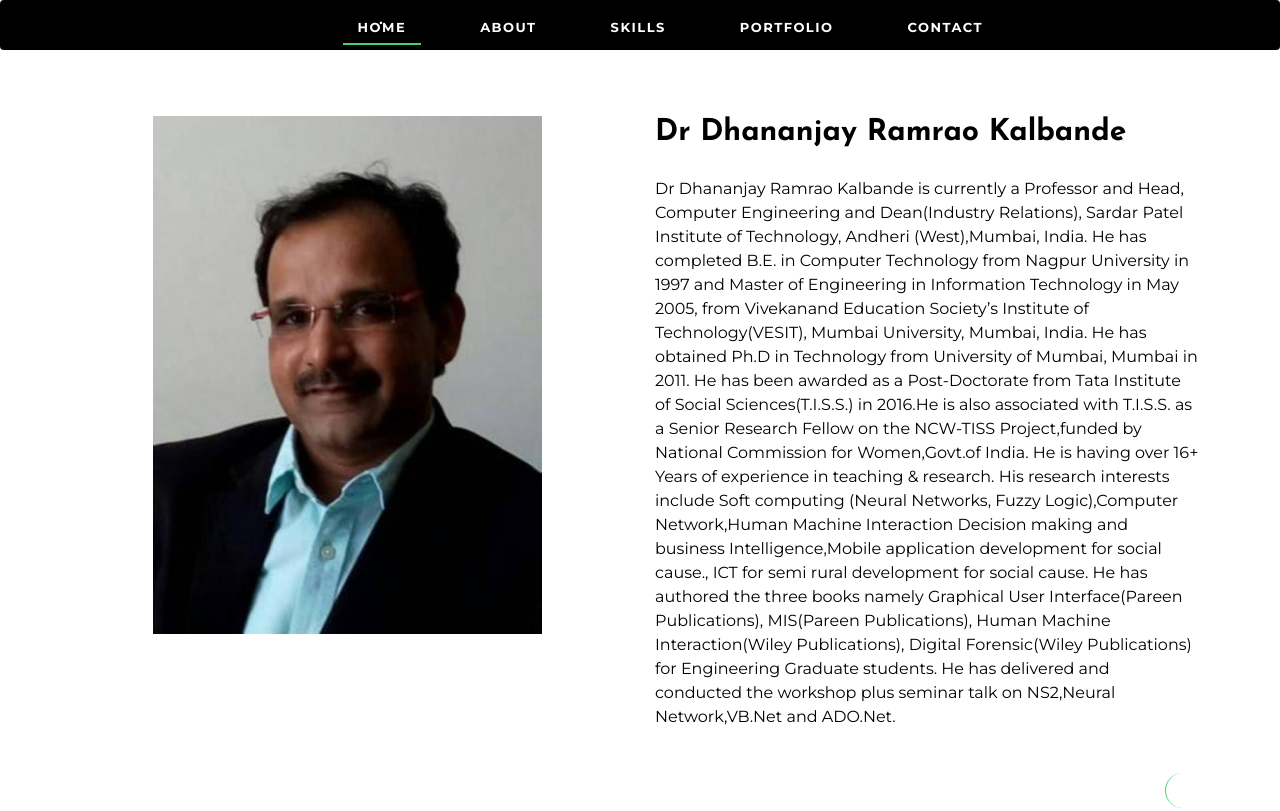
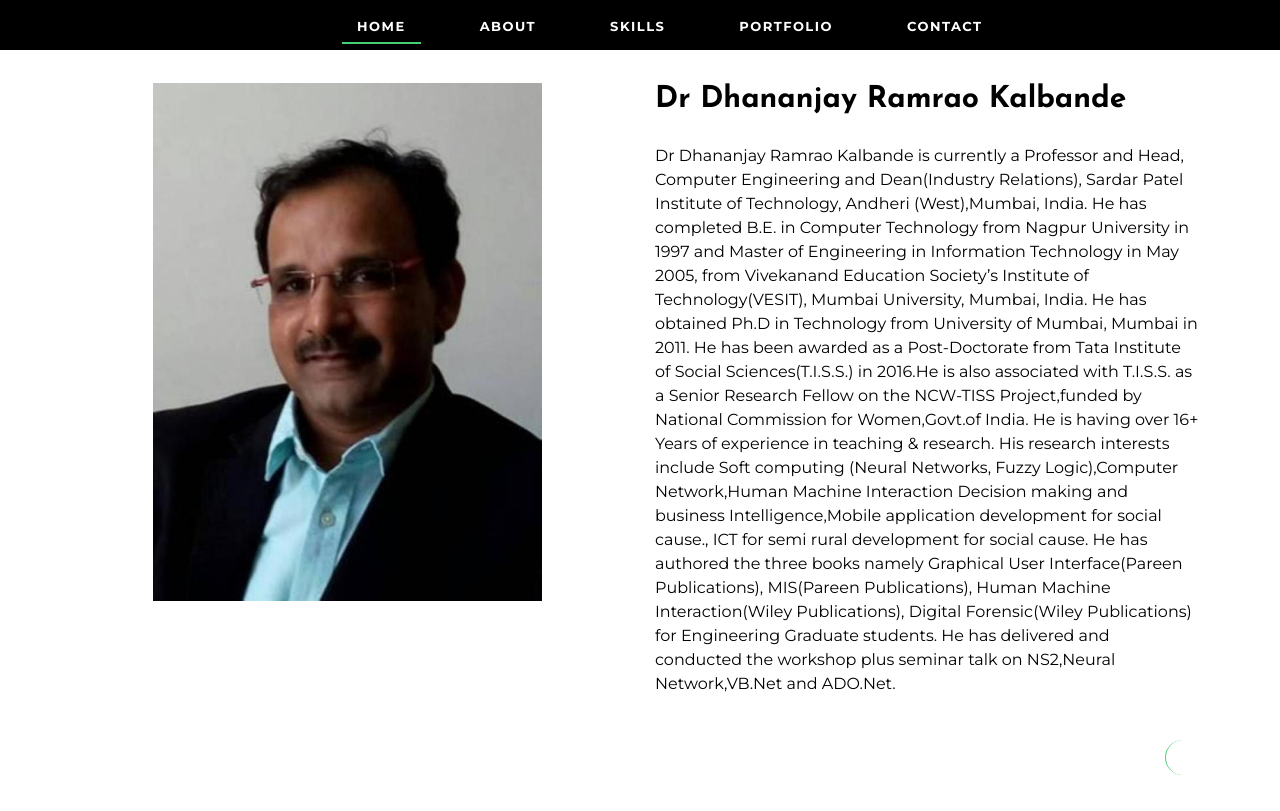
Before and after one commit to madhugore1/KalbandeSirWeb, a plain HTML site: page revamp/index.html in a window 1280 px wide. Shown: the top 811 px of the page. Drawn offline with Linux system fonts and the light colour scheme.

Commit message:
fixed-navbar

```diff
--- a/revamp/css/style.css
+++ b/revamp/css/style.css
@@ -291,7 +291,7 @@ nav.shift ul li a:after {
 	width: 100%;
 	height: 1px;
 	content: '.';
-	color: #fff;
+	color: transparent;
 	/* background: #47cf73; */
 	border-bottom: 2px solid #47cf73;
 	opacity: 0;
@@ -385,16 +385,25 @@ nav.shift ul li a:hover:after {
 
 /*-- //banner --*/
 
+.img_me img{
+	height: 70%;
+	width: 70%;
+	margin-top: 15%;
+	margin-left: auto;
+	margin-right: auto;
+	display: block
+}
+
 .info_me h2 {
 	color:black;
 	align:center;
-	margin: 5% 2% 5% 0%
+	margin: 15% 2% 5% 0%;
 }
 
 .info_me p {
 	color:black;
 	line-height: 150%;
-	margin: 5% 2% 5% 0%;
+	margin: 0% 2% 5% 0%;
 }
 
 /*--placeholder-color--*/
--- a/revamp/index.html
+++ b/revamp/index.html
@@ -38,7 +38,7 @@ Smartphone Compatible web template, free webdesigns for Nokia, Samsung, LG, Sony
 
 			<div class="header-bottom-agileits">
 				<!-- navigation -->
-				<nav class="navbar navbar-default shift">
+				<nav class="navbar navbar-default navbar-fixed-top shift">
 					<!-- Brand and toggle get grouped for better mobile display -->
 					<div class="navbar-header">
 						<button type="button" class="navbar-toggle collapsed" data-toggle="collapse" data-target="#bs-example-navbar-collapse-1"
@@ -72,8 +72,8 @@ Smartphone Compatible web template, free webdesigns for Nokia, Samsung, LG, Sony
 		<!-- //header -->
     <div class="container">
       <div class="row display-w3lsagile" >
-        <div class="col-md-6 col-sm-12 col-xs-12" style="vertical-align: middle;">
-          <img class="img-responsive" src="images/pic.jpg" style="height: 70%; width: 70%; margin-top: 5%; margin-left: auto; margin-right: auto; display: block">
+        <div class="col-md-6 col-sm-12 col-xs-12 img_me" style="vertical-align: middle;">
+          <img class="img-responsive" src="images/pic.jpg">
         </div>
         <div class="col-md-6 col-sm-12 col-xs-12 banner-text-w3-agileitss info_me">
           <h2>Dr Dhananjay Ramrao Kalbande</h2>
@@ -85,14 +85,7 @@ Smartphone Compatible web template, free webdesigns for Nokia, Samsung, LG, Sony
         </div>
       </div>
 
-			<!-- <div class="banner-text-w3-agileits">
-				<h5>Hi, I'm</h5>
-				<h2><span>S</span>teve <span>M</span>artin</h2>
-				<p>Web Designer & Director</p>
-				<div class="botton">
-					<a href="#about" class="scroll">About me <span class="fa fa-caret-right"></span></a>
-				</div>
-			</div> -->
+			<div class="clearfix"></div>
 		</div>
 	</div>
 	<!-- //banner -->
```
